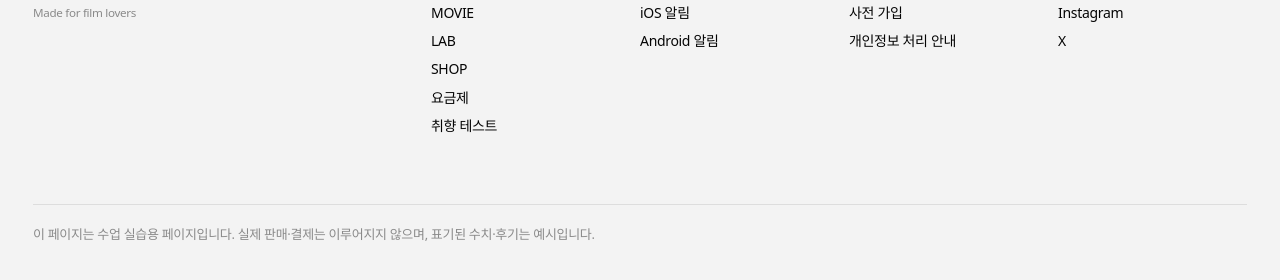
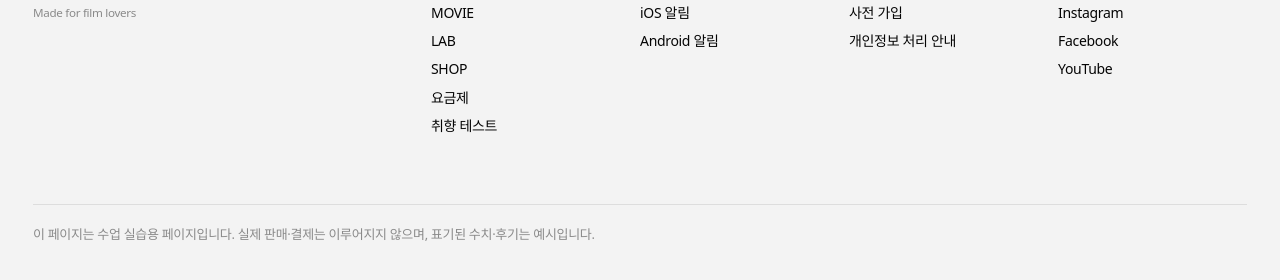
Before and after one commit to HungE2/AFTERSCENE, a website: page index.html in a window 1280 px wide. Shown: the part 7056-7336 px from the top of the page. Drawn offline with Linux system fonts and the light colour scheme; a web font is replaced by a local one.

Commit message:
Connect footer social links and replace X with Facebook and YouTube

```diff
--- a/index.html
+++ b/index.html
@@ -172,7 +172,7 @@ src="https://www.facebook.com/tr?id=1656872619420321&ev=PageView&noscript=1"
       <div><b>서비스</b><a href="#features" data-track="navigation_click" data-element-id="movie_2" data-destination="features" data-placement="footer">MOVIE</a><a href="#lab" data-track="navigation_click" data-element-id="lab_2" data-destination="lab" data-placement="footer">LAB</a><a href="#shop" data-track="navigation_click" data-element-id="shop_2" data-destination="shop" data-placement="footer">SHOP</a><a href="pricing.html?from=footer" data-track="pricing_entry_click" data-placement="footer" data-element-id="index_footer_pricing_4" data-destination="pricing">요금제</a><a href="taste.html?from=footer" data-track="taste_quiz_entry_click" data-placement="footer" data-element-id="index_footer_taste_5" data-destination="taste">취향 테스트</a></div>
       <div><b>다운로드</b><a href="#apply" data-track="preregistration_cta_click" data-element-id="signup_7" data-destination="apply" data-platform="ios" data-placement="footer">iOS 알림</a><a href="#apply" data-track="preregistration_cta_click" data-element-id="signup_8" data-destination="apply" data-platform="android" data-placement="footer">Android 알림</a></div>
       <div><b>안내</b><a href="#apply" data-track="preregistration_cta_click" data-element-id="signup_9" data-destination="apply" data-placement="footer">사전 가입</a><a href="#" data-privacy-open>개인정보 처리 안내</a></div>
-      <div><b>소셜</b><a href="#" data-track="placeholder_link_click" data-element-id="placeholder_1" data-destination="placeholder" data-placement="footer">Instagram</a><a href="#" data-track="placeholder_link_click" data-element-id="placeholder_2" data-destination="placeholder" data-placement="footer">X</a></div>
+      <div><b>소셜</b><a href="https://www.instagram.com/afterscene.studio/" target="_blank" rel="noopener noreferrer" data-track="navigation_click" data-element-id="footer_instagram" data-destination="instagram" data-platform="instagram" data-placement="footer">Instagram</a><a href="https://www.facebook.com/profile.php?id=61595149667744&amp;locale=ko_KR" target="_blank" rel="noopener noreferrer" data-track="navigation_click" data-element-id="footer_facebook" data-destination="facebook" data-platform="facebook" data-placement="footer">Facebook</a><a href="https://www.youtube.com/@AFTERSCENE_Film" target="_blank" rel="noopener noreferrer" data-track="navigation_click" data-element-id="footer_youtube" data-destination="youtube" data-platform="youtube" data-placement="footer">YouTube</a></div>
     </div>
     <div class="footer-bottom">이 페이지는 수업 실습용 페이지입니다. 실제 판매·결제는 이루어지지 않으며, 표기된 수치·후기는 예시입니다.</div>
   </footer>
```
